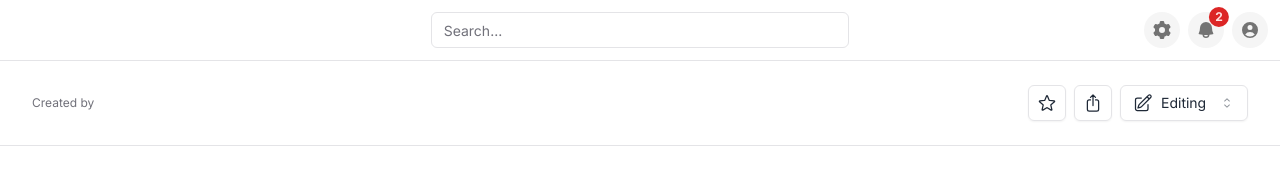
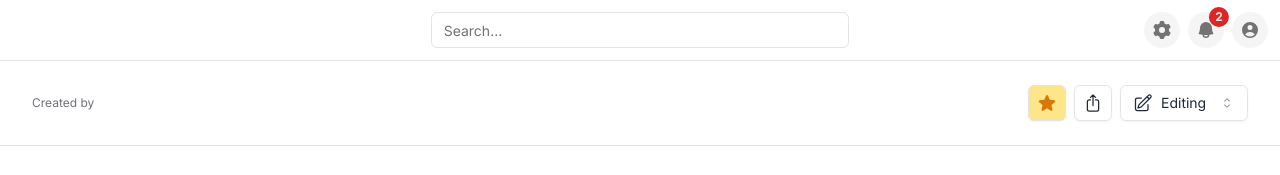
Before and after one commit to korbindeman/project-c, a Next.js app: page /ogsm/1 in a window 1280 px wide. Both pictures are taken after a click on the button 1047 px from the left and 103 px from the top of the page. Shown: the top 175 px of the page. Built offline with nearby package versions, Linux system fonts and the light colour scheme; no server answers; the database is empty.

Commit message:
feat: favorite button works on frontend

```diff
--- /dev/null
+++ b/app/ogsm/[slug]/FavoriteButton.tsx
@@ -0,0 +1,38 @@
+"use client";
+import { Button } from "@/components/ui/button";
+import { StarIcon as StarIconOutline } from "@heroicons/react/24/outline";
+import { StarIcon as StarIconSolid } from "@heroicons/react/24/solid";
+import { useState } from "react";
+
+export default function FavoriteButton() {
+  const [favoriteState, setFavoriteState] = useState(true);
+  const handleButtonClick = () => {
+    setFavoriteState((prevValue) => !prevValue);
+  };
+
+  return (
+    <Button
+      onClick={handleButtonClick}
+      className={`flex items-center p-2 ${
+        favoriteState
+          ? ""
+          : "bg-amber-200 text-amber-600 transition hover:bg-amber-300 hover:text-amber-600"
+      }`}
+      variant="outline"
+    >
+      {favoriteState ? (
+        <StarIconOutline className="h-5 w-5" />
+      ) : (
+        // {/* <div className="ml-1">Star</div> */}
+        <StarIconSolid className="h-5 w-5" />
+      )}
+    </Button>
+  );
+}
+
+{
+  /* <Button className="flex items-center p-2" variant="outline">
+<StarIcon className="h-5 w-5" />
+<div className="ml-1">Star</div>
+</Button> */
+}
--- a/app/ogsm/[slug]/Header.tsx
+++ b/app/ogsm/[slug]/Header.tsx
@@ -10,8 +10,8 @@ import {
   ArrowUpOnSquareIcon,
   EyeIcon,
   PencilSquareIcon,
-  StarIcon,
 } from "@heroicons/react/24/outline";
+import FavoriteButton from "./FavoriteButton";
 
 type Props = { title: string | undefined; creator: string | undefined };
 export default function Header({ title, creator }: Props) {
@@ -27,10 +27,7 @@ export default function Header({ title, creator }: Props) {
               </p>
             </div>
             <div className="flex gap-2 text-gray-800">
-              <Button className="flex items-center p-2" variant="outline">
-                <StarIcon className="h-5 w-5" />
-                {/* <div className="ml-1">Star</div> */}
-              </Button>
+              <FavoriteButton />
               <Button className="flex items-center p-2" variant="outline">
                 <ArrowUpOnSquareIcon className="h-5 w-5" />
                 {/* <div className="ml-1">Share</div> */}
```
